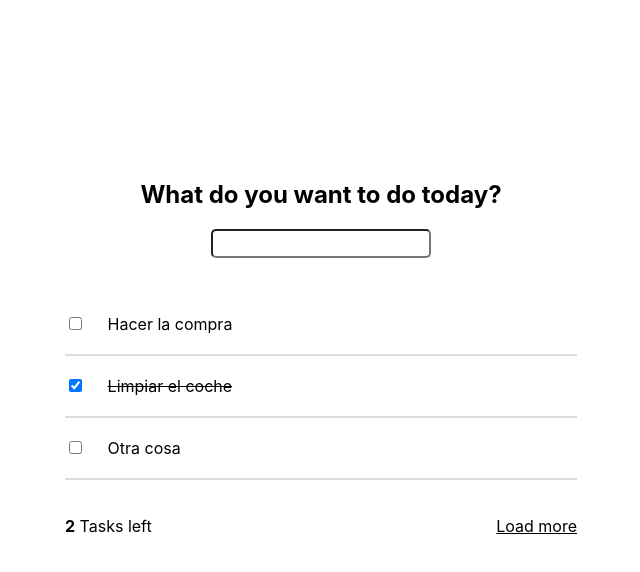
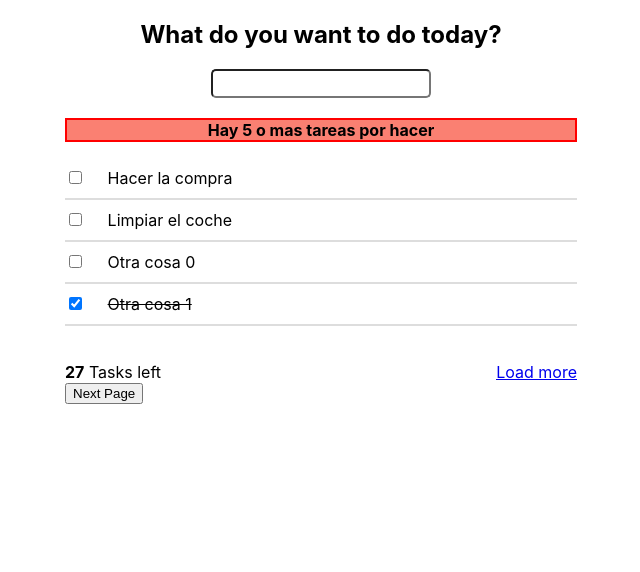
Before and after one commit to argoitz/todo_app, a React (Create React App) app: page / in a window 1280 px wide. Shown: the top 572 px of the page, without its empty margins (319-959 px from the left). Built offline with nearby package versions, Linux system fonts and the light colour scheme.

Commit message:
add pagination to task list

```diff
--- a/src/App.css
+++ b/src/App.css
@@ -7,7 +7,6 @@ body{
   width: 40%;
 }
 .todoBox{
-  margin-top: 20vh;
   display: flex;
   flex-direction: column;
 }
@@ -26,6 +25,14 @@ body{
   margin-bottom:20px;
 }
 
+.warningMessage{
+  color:000;
+  font-weight: bold;
+  text-align: center;
+  background-color: salmon;
+  border: 2px solid red;
+}
+
 .todoBox input[type=text]:focus {
   outline: none;
 }
@@ -38,7 +45,7 @@ body{
 }
 
 .todoBox li{
-  padding: 20px 0;
+  padding: 10px 0;
   border-bottom: 2px solid #DDD;
 }
 
--- a/src/App.js
+++ b/src/App.js
@@ -1,38 +1,48 @@
+import React from 'react';
 import logo from './logo.svg';
 import './App.css';
 import LikeButton from './components/LikeButton';
 import TaskList from './components/TaskList';
 import TaskBottom from './components/TaskBottom';
+import TaskOverWorkWarning from './components/TaskOverWorkWarning';
+import data from './taskObject.json';
 
-const tasks = [
-  {
-    "title": "Hacer la compra",
-    "completed": false
-  },
-  {
-    "title": "Limpiar el coche",
-    "completed": true
-  },
-  {
-    "title": "Otra cosa",
-    "completed": false
-  },
-];
+const getTasks = (tasks, page, pageSize) => {
+  return tasks.slice(page*pageSize, (page + 1)*pageSize);
+}
 
 function App() {
+
+  const tasks = data.tasks;
+  const numOfTasks = tasks.length;
+  const [page, setPage] = React.useState(0);
+  const pages = Math.ceil(numOfTasks / 10);
+  const pageSize = 4;
+
+  console.log(getTasks(tasks,page,pageSize));
 
   const handleClick = () => {
     console.log("CLICKED");
   }
 
+  /*
+    - task Who (nombre, foto de la persona) e imprimir esta foto y nombre en los items
+    - Overword warning: add aviso si tenemos más de 5 tareas por hacer
+    - "Paginación estática" task una lista larga y tendremos una variable para controlar las tareas q vemos "const page = 1";
+  */
+
   return (
     <div className="todoBox">
       <h2>What do you want to do today?</h2>
       <input type="text"></input>
-      <TaskList tasks={tasks}/>
+      <TaskOverWorkWarning tasks={tasks}/>
+      <TaskList tasks={getTasks(tasks,page,pageSize)}/>
       <TaskBottom tasks={tasks}/>
 
-
+      <div className="buttonBox">
+        {page > 0 && <button onClick={() => setPage(page - 1)}>Prev Page</button>}
+        {page < pages && <button onClick={() => setPage(page + 1)}>Next Page</button>}
+      </div>
     </div>
   );
 }
--- a/src/components/TaskBottom.js
+++ b/src/components/TaskBottom.js
@@ -1,14 +1,14 @@
 
 function TaskBottom(props){
     console.log(props.tasks);
-    let completedTasks = props.tasks.filter(t => !t.completed);
+    let completedTasks = props.tasks.filter(t => !t.completed).length;
     return (
         <div className="taskBottom">
             <div className="LBox">
-                <b>{completedTasks.length}</b> Tasks left
+                <b>{completedTasks}</b> Tasks left
             </div>
             <div className="RBox">
-                <a>Load more</a>
+                <a href="#">Load more</a>
             </div>
         </div>
     )
--- a/src/components/TaskList.js
+++ b/src/components/TaskList.js
@@ -1,9 +1,10 @@
 import TaskItem from './taskItems';
 
 
-function TaskList(props){
-
-    const items = props.tasks.map(task => <TaskItem key={task.title} title={task.title} completed={task.completed}/>);
+function TaskList( {tasks} ){
+    //en vez de poner props, con las llaves {tasks} se coje el key del objeto que se quiere utilizar
+    //Con {...task} enviamos los parametros que tiene dentro el objeto "task" de esta manera "title={task.title} completed={task.completed}"
+    const items = tasks.map(task => <TaskItem {...task}/>);
     return (
         <ul>
            {items}
--- /dev/null
+++ b/src/components/TaskOverWorkWarning.js
@@ -0,0 +1,7 @@
+function TaskOverworkWarning({tasks}){
+    let tasksLeft = tasks.filter(t => !t.completed).length;
+    console.log(tasksLeft);
+    return (tasksLeft >= 5)? <div className="warningMessage">Hay 5 o mas tareas por hacer</div> : '';
+};
+
+export default TaskOverworkWarning;
--- a/src/components/taskItems.js
+++ b/src/components/taskItems.js
@@ -1,8 +1,8 @@
 function TaskItem(props){
     return (
         <li className={ props.completed ? 'doneTask': '' }>
-            <input type="checkbox" defaultChecked={ props.completed }></input>
-            {props.title}
+            <input type="checkbox" defaultChecked="false" checked={ props.completed }></input>
+            <label>{props.title}</label>
         </li>
     )
 }
--- /dev/null
+++ b/src/taskObject.json
@@ -0,0 +1,56 @@
+{
+  "tasks":[
+    { "title": "Hacer la compra", "completed": false },
+    { "title": "Limpiar el coche", "completed": false },
+    { "title": "Otra cosa 0", "completed": false },
+    { "title": "Otra cosa 1", "completed": true },
+    { "title": "Otra cosa 2", "completed": false },
+    { "title": "Otra cosa 3", "completed": true },
+    { "title": "Otra cosa 4", "completed": true },
+    { "title": "Otra cosa 5", "completed": true },
+    { "title": "Otra cosa 6", "completed": false },
+    { "title": "Otra cosa 7", "completed": false },
+    { "title": "Otra cosa 8", "completed": true },
+    { "title": "Otra cosa 9", "completed": false },
+    { "title": "Otra cosa 0", "completed": false },
+    { "title": "Otra cosa 11", "completed": true },
+    { "title": "Otra cosa 12", "completed": false },
+    { "title": "Otra cosa 13", "completed": true },
+    { "title": "Otra cosa 14", "completed": true },
+    { "title": "Otra cosa 15", "completed": true },
+    { "title": "Otra cosa 16", "completed": false },
+    { "title": "Otra cosa 17", "completed": false },
+    { "title": "Otra cosa 18", "completed": true },
+    { "title": "Otra cosa 19", "completed": false },
+    { "title": "Otra cosa 10", "completed": false },
+    { "title": "Otra cosa 21", "completed": true },
+    { "title": "Otra cosa 22", "completed": false },
+    { "title": "Otra cosa 23", "completed": true },
+    { "title": "Otra cosa 24", "completed": true },
+    { "title": "Otra cosa 25", "completed": true },
+    { "title": "Otra cosa 26", "completed": false },
+    { "title": "Otra cosa 27", "completed": false },
+    { "title": "Otra cosa 28", "completed": true },
+    { "title": "Otra cosa 29", "completed": false },
+    { "title": "Otra cosa 20", "completed": false },
+    { "title": "Otra cosa 31", "completed": true },
+    { "title": "Otra cosa 32", "completed": false },
+    { "title": "Otra cosa 33", "completed": true },
+    { "title": "Otra cosa 34", "completed": true },
+    { "title": "Otra cosa 35", "completed": true },
+    { "title": "Otra cosa 36", "completed": false },
+    { "title": "Otra cosa 37", "completed": false },
+    { "title": "Otra cosa 38", "completed": true },
+    { "title": "Otra cosa 39", "completed": false },
+    { "title": "Otra cosa 40", "completed": false },
+    { "title": "Otra cosa 41", "completed": true },
+    { "title": "Otra cosa 42", "completed": false },
+    { "title": "Otra cosa 43", "completed": true },
+    { "title": "Otra cosa 44", "completed": true },
+    { "title": "Otra cosa 45", "completed": true },
+    { "title": "Otra cosa 46", "completed": false },
+    { "title": "Otra cosa 47", "completed": false },
+    { "title": "Otra cosa 48", "completed": true },
+    { "title": "Otra cosa 49", "completed": false }
+  ]
+}
```
Also changed, not shown: src/components/Pagination.js (added, +7 -0 lines).
